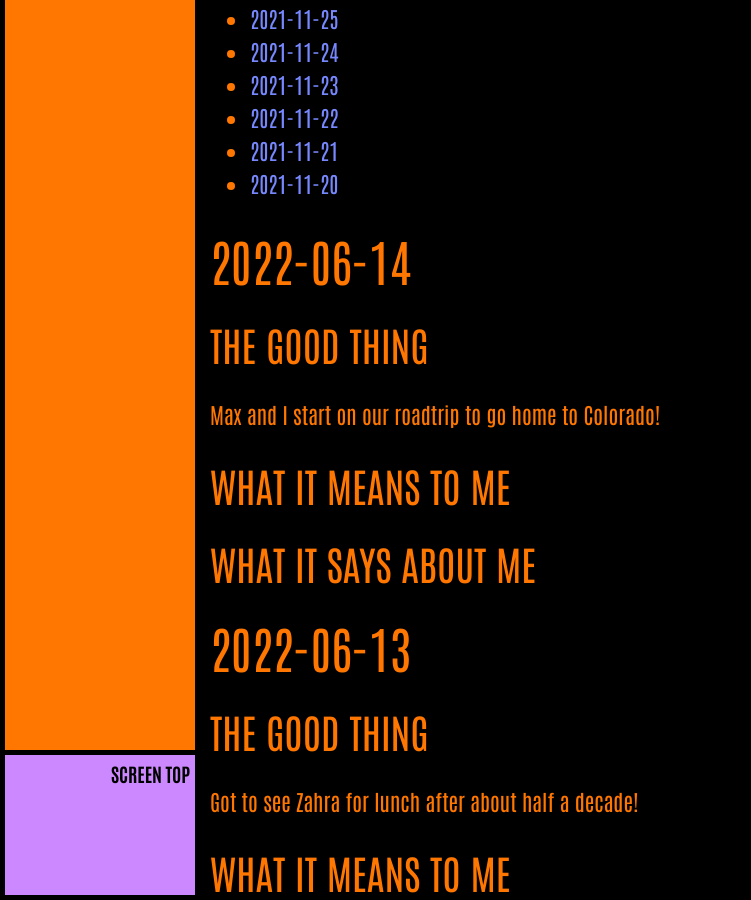
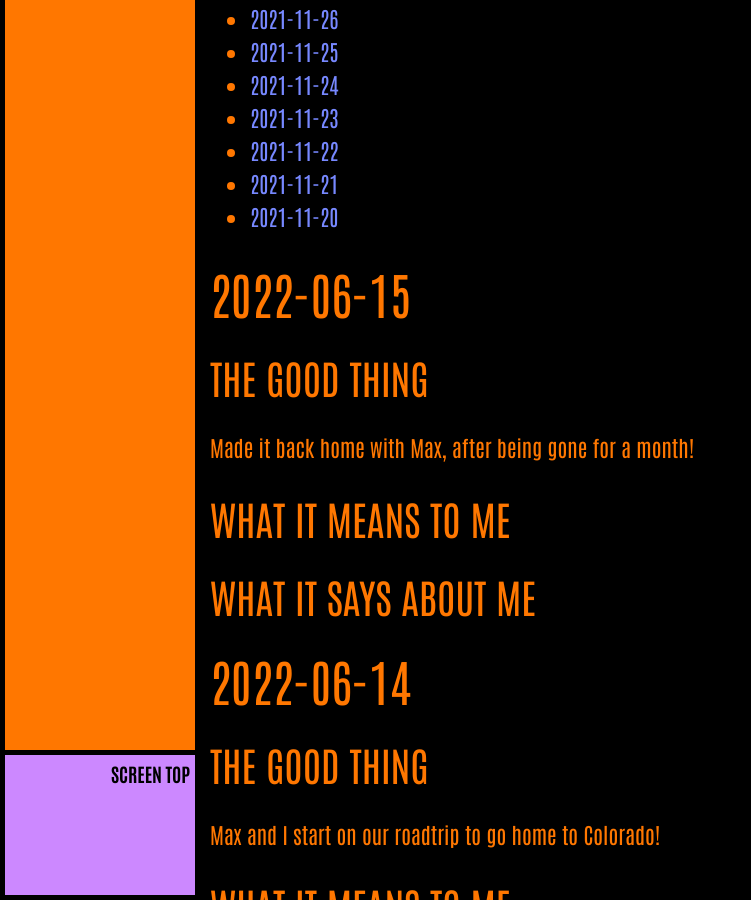
Before and after one commit to ArthurZey/arthurzey.github.io, a Jekyll site: the page built from _pages/one-good-thing.md, in a window 1280 px wide and 900 px high, scrolled down 4576 px. Shown: the whole window, without its empty margins (0-751 px from the left). Built offline with Jekyll 4.4.1, drawn with Linux system fonts in a browser that asks for light colours; some of the changed text lies outside the part shown.

Commit message:
added stub for 2022-06-15

```diff
--- a/_pages/one-good-thing.md
+++ b/_pages/one-good-thing.md
@@ -12,6 +12,15 @@
 * TOC
 {:toc}
 {::options toc_levels="2" /}
+
+## 2022-06-15
+### The Good Thing
+Made it back home with Max, after being gone for a month!
+### What It Means to Me
+
+### What It Says about Me
+
+
 
 ## 2022-06-14
 ### The Good Thing
```
Also changed, not shown: other parts of _pages/one-good-thing.md (+1 -1 lines).
